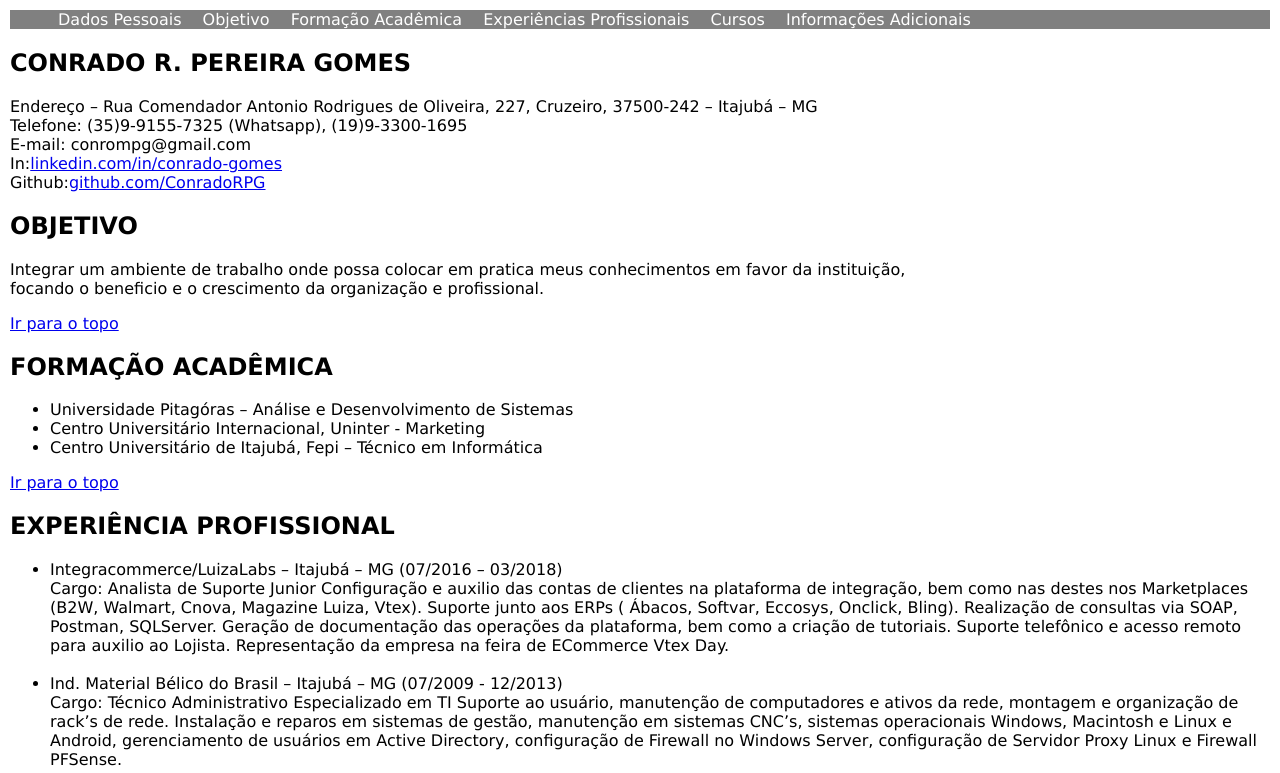
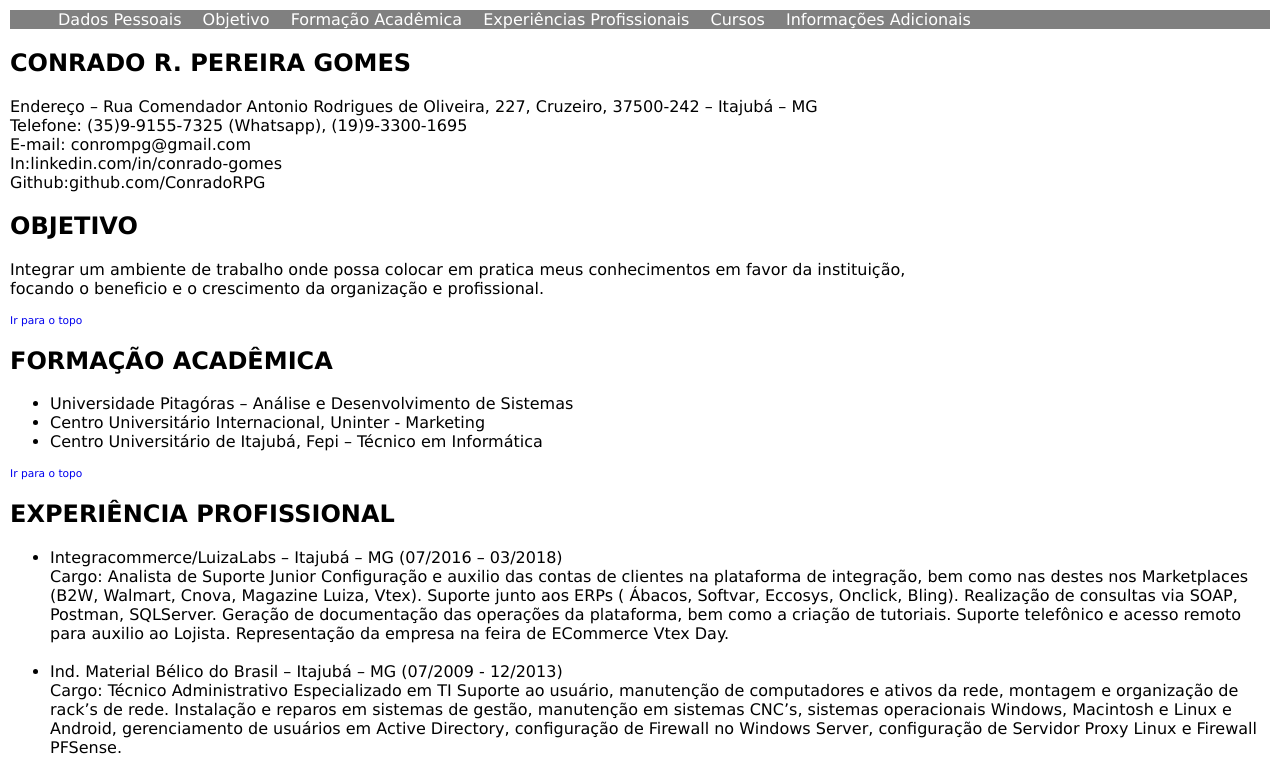
Before and after one commit to ConradoRPG/Curriculo, a plain HTML site: page index.html in a window 1280 px wide. Shown: the top 773 px of the page. Drawn offline with Linux system fonts and the light colour scheme.

Commit message:
Atualizado Style CSS
Adicionado:
a#irtopo {
    font-size: 8pt;
    text-decoration: none;
}

```diff
--- a/css/style.css
+++ b/css/style.css
@@ -7,6 +7,11 @@ html, body {
 
 body {
     font-family: verdana, arial, sans-serif;
+}
+
+a#irtopo {
+    font-size: 8pt;
+    text-decoration: none;
 }
 
 /* Menu de navegação principal*/
@@ -20,7 +25,6 @@ nav#menu ul#listalinks {
 
 li.menuli  {
     display: inline;
-    text-decoration: none;
     text-align: center;
     padding: 8px;
     float: center;
@@ -34,6 +38,11 @@ li.menuli a  {
 li.menuli a:hover {
     background-color: white;
     color: grey;
+}
+
+a.linka {
+    text-decoration: none;
+    color: black;
 }
 
 /* Seção Dados Pessoais*/
```
